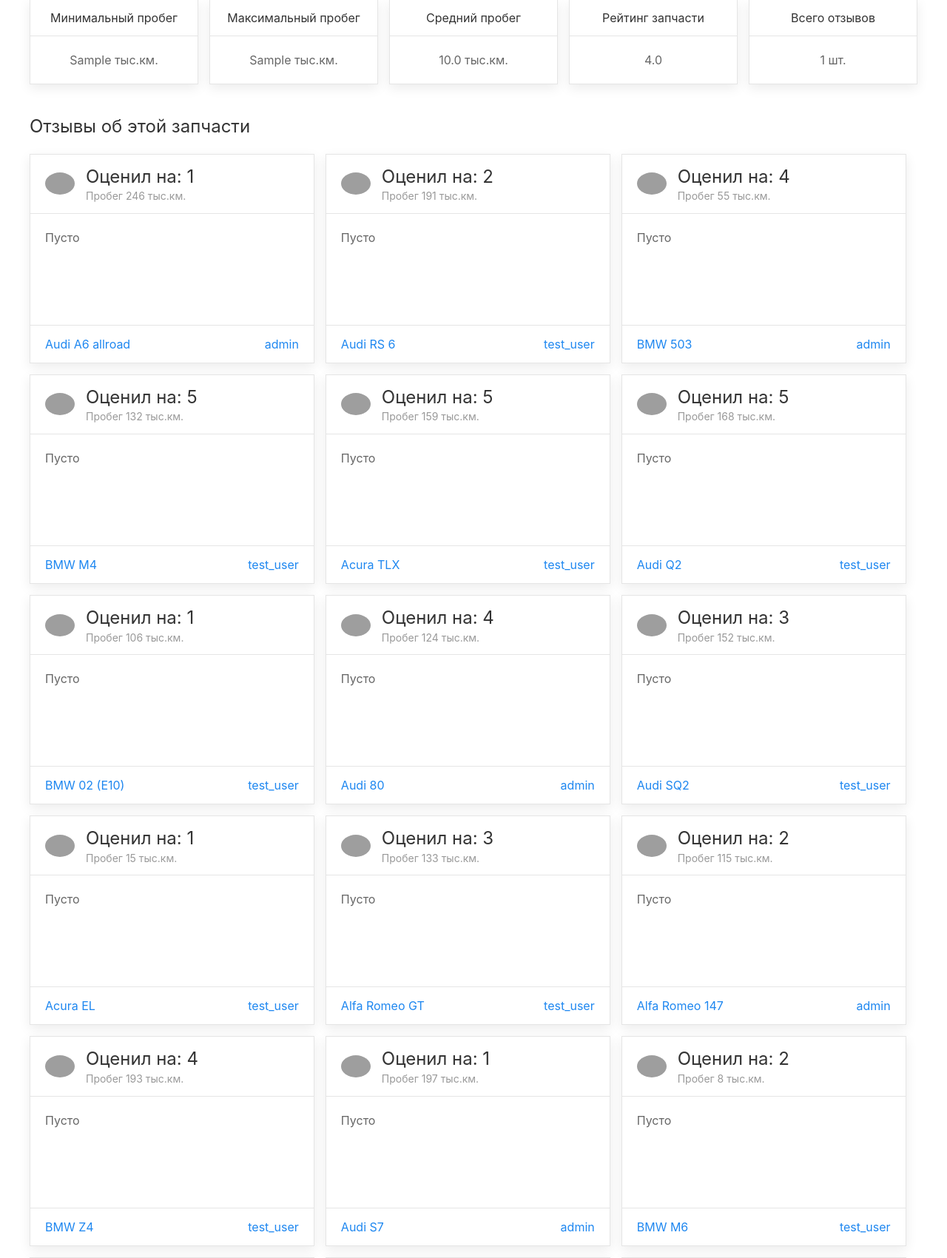
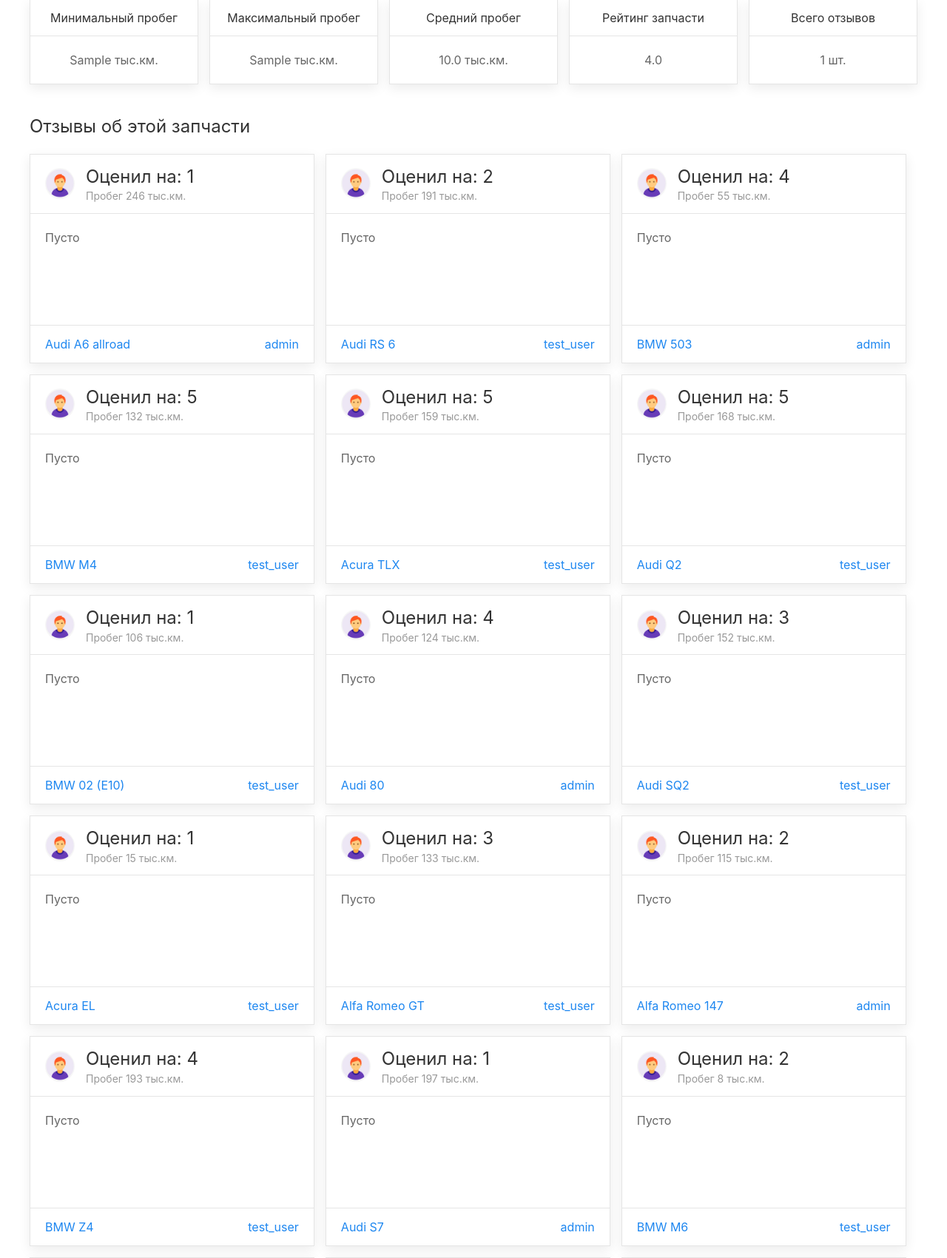
Before and after one commit to VetalM84/spare_part, a Django app: template mileage/templates/mileage/spare_part.html in a window 1280 px wide. Shown: the part 217-1917 px from the top of the page at 74% size. Run offline with Django 3.2, Linux system fonts and the light colour scheme; data comes from the database, SQL or seed files in the repository; the template is opened without the code that fills it: values that come from a table or form of the project are taken from there, most other values are stand-ins (such as "Sample title", 1, 10 or a date in 2020); some libraries are stand-ins or nearby versions; grey boxes are pictures that could not be loaded.

Commit message:
img avatar added for user profile

```diff
--- a/mileage/templates/mileage/spare_part.html
+++ b/mileage/templates/mileage/spare_part.html
@@ -31,7 +31,7 @@
                             <div class="uk-card-header">
                                 <div class="uk-grid-small uk-flex-middle" uk-grid>
                                     <div class="uk-width-auto">
-                                        <img class="uk-border-circle" width="40" height="40" src="https://html5css.ru/howto/img_avatar.png">
+                                        <img class="uk-border-circle" width="40" height="40" src="/{{ item.owner.profile.avatar }}">
                                     </div>
                                     <div class="uk-width-expand">
                                         <h3 class="uk-card-title uk-margin-remove-bottom">Оценил на: {{ item.rating }}</h3>
--- a/mileage/templates/mileage/spare_part_by_car.html
+++ b/mileage/templates/mileage/spare_part_by_car.html
@@ -31,7 +31,7 @@
                             <div class="uk-grid-small uk-flex-middle" uk-grid>
                                 <div class="uk-width-auto">
                                     <img class="uk-border-circle" width="40" height="40"
-                                         src="https://html5css.ru/howto/img_avatar.png">
+                                         src="/{{ item.owner.profile.avatar }}">
                                 </div>
                                 <div class="uk-width-expand">
                                     <h3 class="uk-card-title uk-margin-remove-bottom">Оценил на: {{ item.rating }}</h3>
```
Also changed, not shown: media/avatar/default_avatar.jpg (added), mileage/migrations/0012_auto_20211119_1239.py (added).
